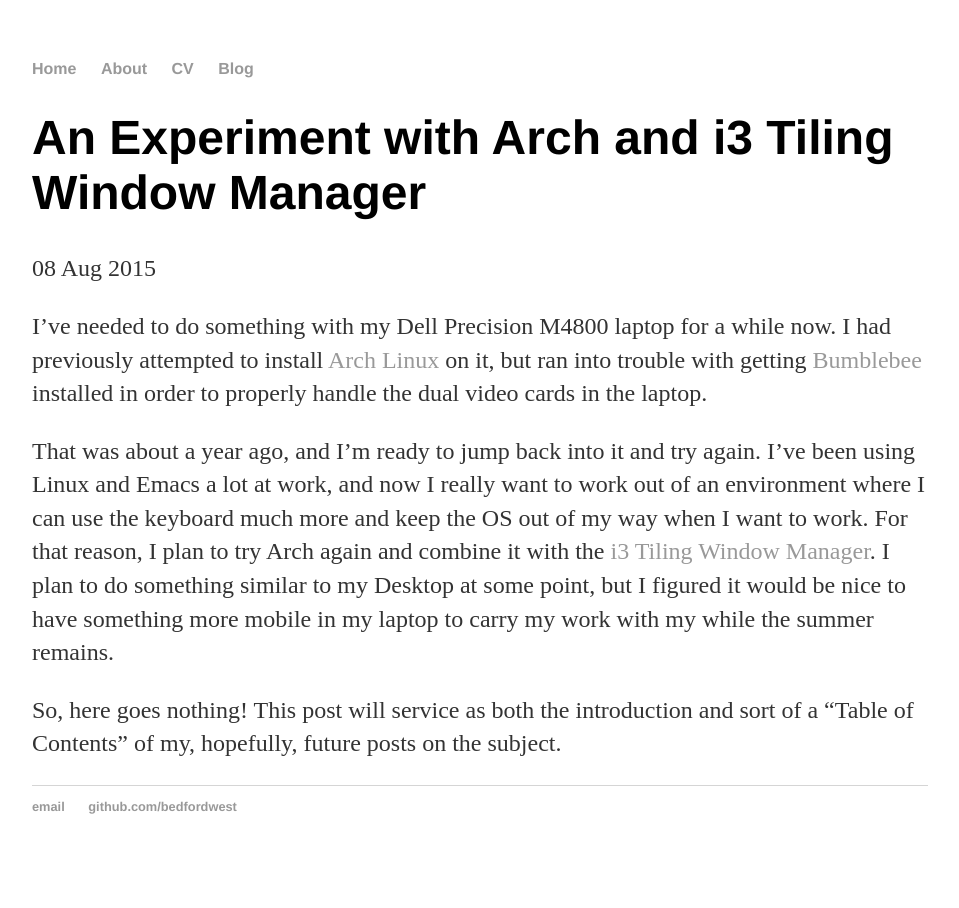
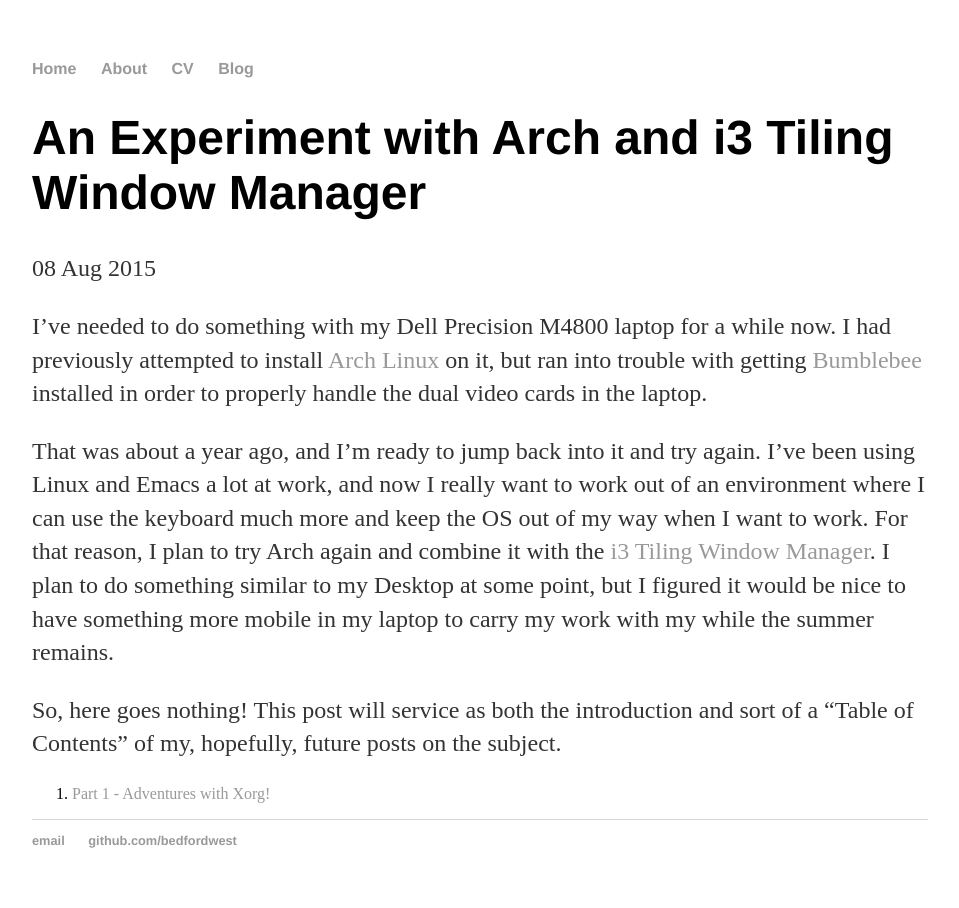
Before and after one commit to BedfordWest/bedfordwest.github.io, a Jekyll site: the page built from _posts/2015-08-08-an-experiment-with-arch-i3-intro.md, in a window 1280 px wide. Shown: the whole page, without its empty margins (160-1119 px from the left). Built offline with Jekyll 4.4.1, drawn with Linux system fonts in a browser that asks for light colours.

Commit message:
Update 2015-08-08-an-experiment-with-arch-i3-intro.md

```diff
--- a/_posts/2015-08-08-an-experiment-with-arch-i3-intro.md
+++ b/_posts/2015-08-08-an-experiment-with-arch-i3-intro.md
@@ -18,3 +18,5 @@
 
 So, here goes nothing! This post will service as both the introduction and sort of a "Table of Contents"
 of my, hopefully, future posts on the subject.
+
+1. [Part 1 - Adventures with Xorg!](http://bedfordwest.github.io/blog/2015/08/11/an-experiment-with-arch-i3-pt1/)
```
